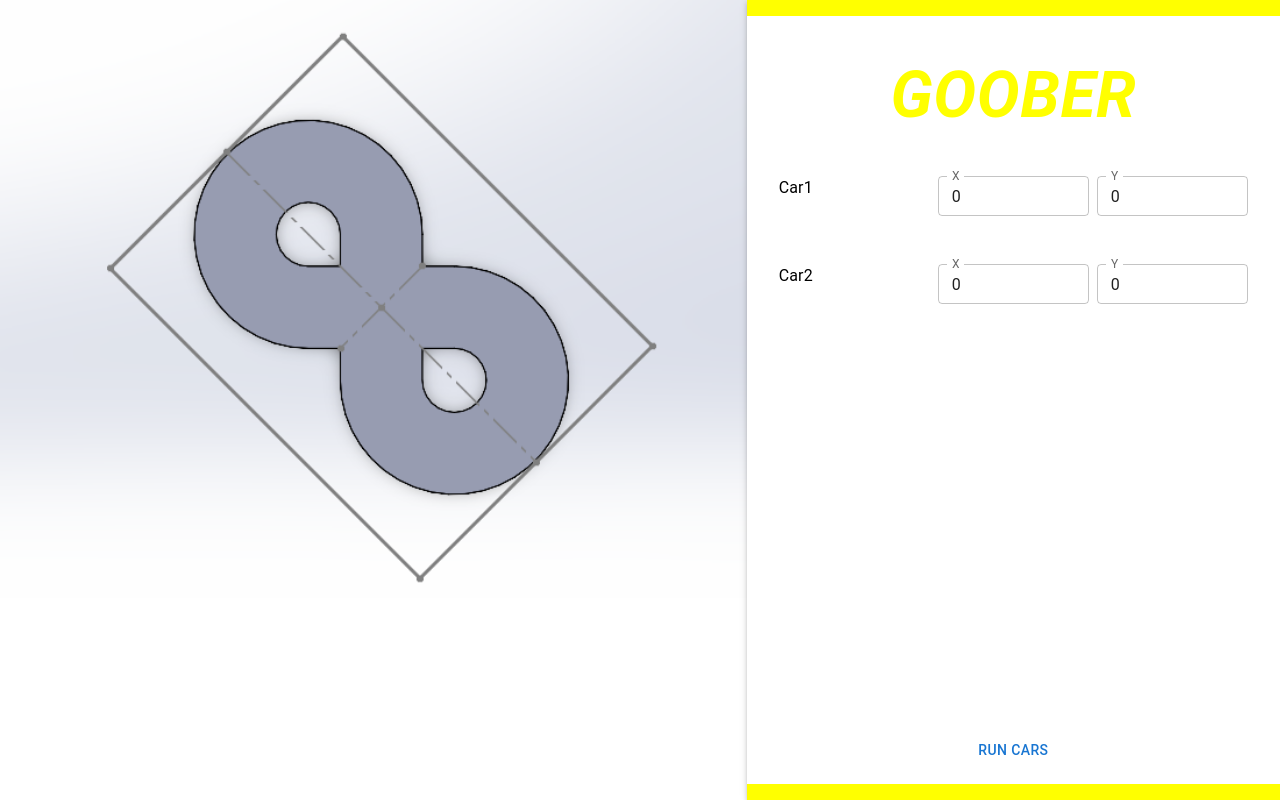
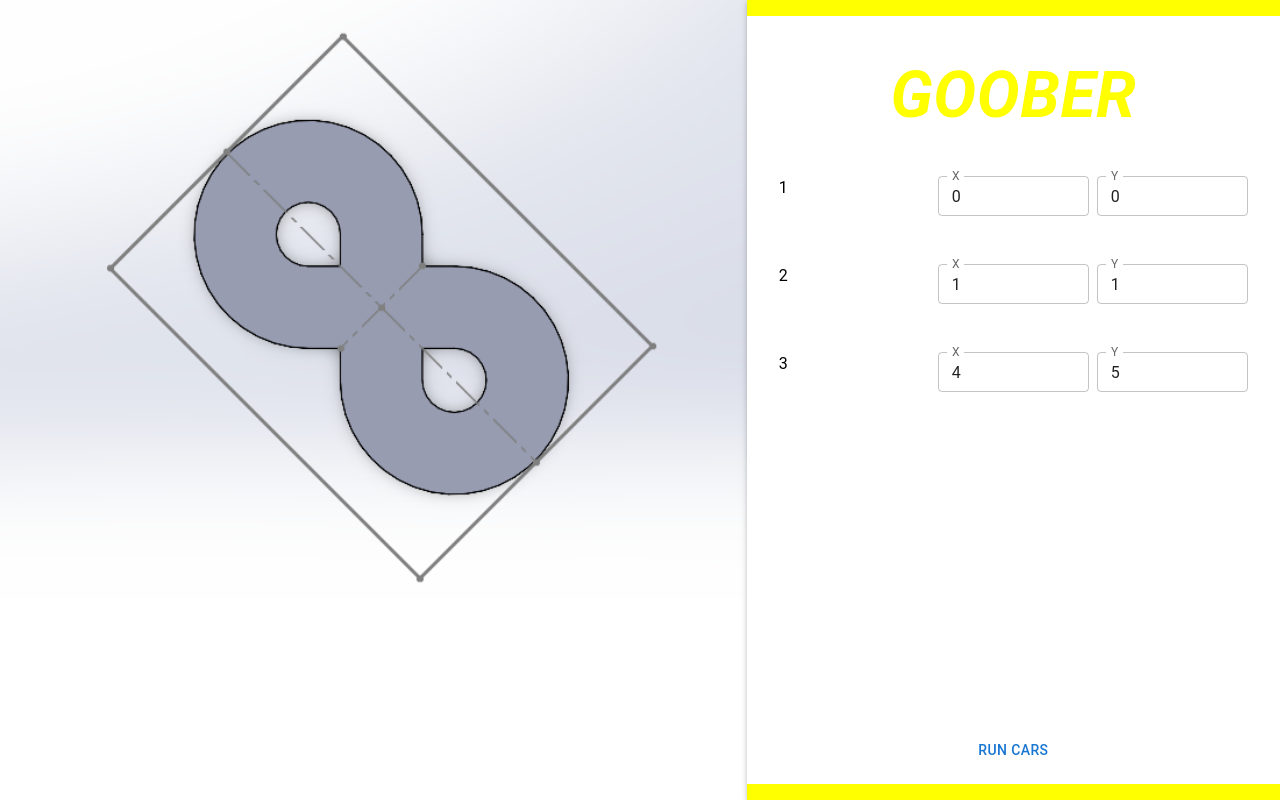
Before and after one commit to caiodasilva2005/Goober, a Next.js app: page / in a window 1280 px wide. Built offline with nearby package versions, Linux system fonts and the light colour scheme.

Commit message:
Selection works

```diff
--- a/app/components/LocationSelector.tsx
+++ b/app/components/LocationSelector.tsx
@@ -1,31 +1,29 @@
-import { Box, Grid, Stack, TextField, Typography } from "@mui/material";
-import React, { useState } from "react";
+import { Box, Grid, TextField, Typography } from "@mui/material";
+import React from "react";
 
-const LocationSelector = ({ name, onSelect }) => {
-  const [selected, setSelected] = useState(false);
-
+const LocationSelector = ({ car, onSelect }) => {
   return (
     <Box
       sx={{
-        bgcolor: selected === false ? "white" : "#84ec8f",
+        bgcolor: car.selected === false ? "white" : "#84ec8f",
         borderRadius: 2,
         "&:hover": {
-          bgcolor: selected === false ? "#dadada" : undefined,
+          bgcolor: car.selected === false ? "#dadada" : undefined,
           border: 1,
-          borderColor: selected === false ? "gray" : "#137e1e",
+          borderColor: car.selected === false ? "gray" : "#137e1e",
         },
       }}
       onClick={onSelect}
     >
       <Grid container spacing={1} padding={2}>
         <Grid item xs={4}>
-          <Typography variant="body1">{name}</Typography>
+          <Typography variant="body1">{car.id}</Typography>
         </Grid>
         <Grid item xs={4}>
           <TextField
             id="outlined-read-only-input"
             label="X"
-            defaultValue="0"
+            defaultValue={car.selectedX}
             size="small"
             InputProps={{
               readOnly: true,
@@ -36,7 +34,7 @@ const LocationSelector = ({ name, onSelect }) => {
           <TextField
             id="outlined-read-only-input"
             label="Y"
-            defaultValue="0"
+            defaultValue={car.selectedY}
             size="small"
             InputProps={{
               readOnly: true,
--- a/app/components/LocationSelectors.tsx
+++ b/app/components/LocationSelectors.tsx
@@ -1,21 +1,24 @@
-import React, { useState } from "react";
+import React from "react";
 import { Stack } from "@mui/material";
 import LocationSelector from "./LocationSelector";
+import { Car } from "../types/types";
 
-const LocationSelectors = () => {
-  const [selectors] = useState(["Car1", "Car2"]);
-
-  const handleSelect = () => {
-    console.log("handling selection");
+const LocationSelectors = ({ cars, onChange }) => {
+  const handleSelect = (selectedCar: Car) => {
+    const updatedCars = cars.map((car) => ({
+      ...car,
+      selected: car.id === selectedCar.id ? !car.selected : false,
+    }));
+    onChange(updatedCars);
   };
 
   return (
     <Stack spacing={2}>
-      {selectors.map((selector) => (
+      {cars.map((car) => (
         <LocationSelector
-          key={selector}
-          name={selector}
-          onSelect={handleSelect}
+          key={car.id}
+          car={car}
+          onSelect={() => handleSelect(car)}
         />
       ))}
     </Stack>
--- a/app/page.tsx
+++ b/app/page.tsx
@@ -3,10 +3,38 @@ import { Box, Grid, Typography } from "@mui/material";
 import RunButton from "./components/RunButton";
 import LocationSelectors from "./components/LocationSelectors";
 import Model from "./components/Model";
+import { useState } from "react";
+import { Car } from "./types/types";
 
 export default function Home() {
+  const [cars, setCars] = useState<Car[]>([
+    {
+      id: 1,
+      selectedX: 0,
+      selectedY: 0,
+      selected: false,
+    },
+    {
+      id: 2,
+      selectedX: 1,
+      selectedY: 1,
+      selected: false,
+    },
+    {
+      id: 3,
+      selectedX: 4,
+      selectedY: 5,
+      selected: false,
+    },
+  ]);
+
   const handleRun = () => {
     console.log("Running cars");
+  };
+
+  const handleChange = (updatedCars) => {
+    console.log("Updated", updatedCars);
+    setCars(updatedCars);
   };
 
   return (
@@ -45,7 +73,7 @@ export default function Home() {
               GOOBER
             </Typography>
             <Box sx={{ flexGrow: 1 }}>
-              <LocationSelectors />
+              <LocationSelectors cars={cars} onChange={handleChange} />
             </Box>
             <RunButton onRun={handleRun} />
           </Box>
```
Also changed, not shown: app/types/types.tsx (added), public/point.png (added).
